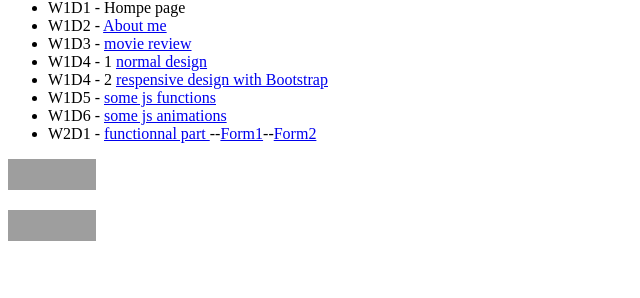
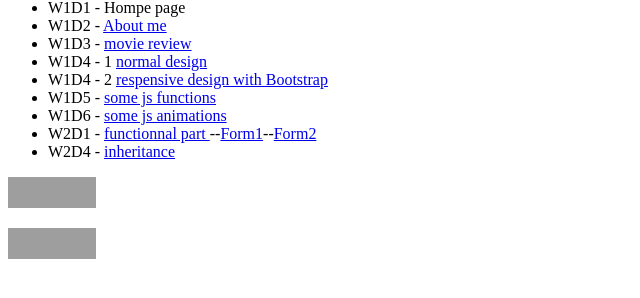
Before and after one commit to AmaniAbidi/amani.github.io, a plain HTML site: page index.html in a window 1280 px wide. Shown: the part 280-578 px from the top of the page, without its empty margins (0-640 px from the left). Drawn offline with Linux system fonts and the light colour scheme; grey boxes are pictures that could not be loaded.

Commit message:
Add files via upload

```diff
--- a/index.html
+++ b/index.html
@@ -17,6 +17,7 @@
 				<li>W1D5 - <a href="js_asign.html"> some js functions</a></li>
                 <li>W1D6 - <a href="ASCIImation.html"> some js animations</a></li>
 				<li>W2D1 - <a href="page.html"> functionnal part </a>--<a href="simple_form.html">Form1</a>--<a href="complex_form.html">Form2</a></li> </li>
+				<li>W2D4 - <a href="a.html"> inheritance
 			</ul>
 		</div>
 <a href="http://jigsaw.w3.org/css-validator/check/referer">
```
